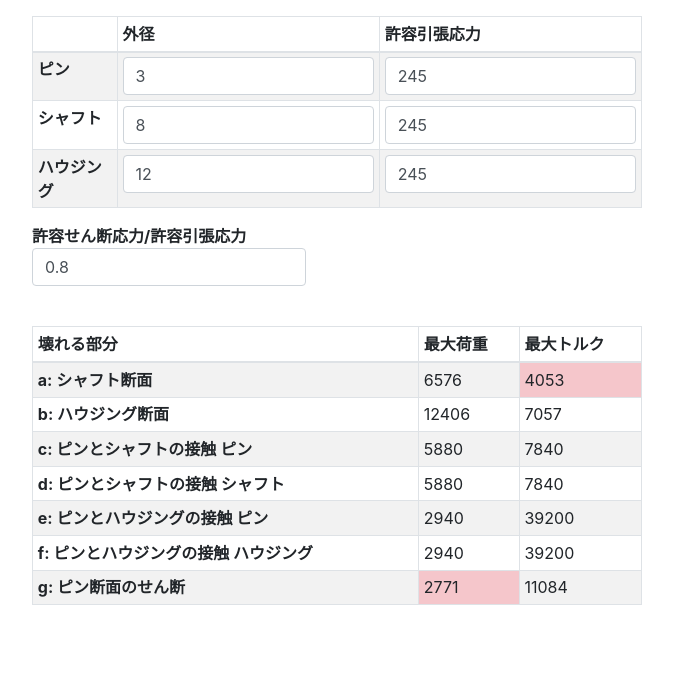
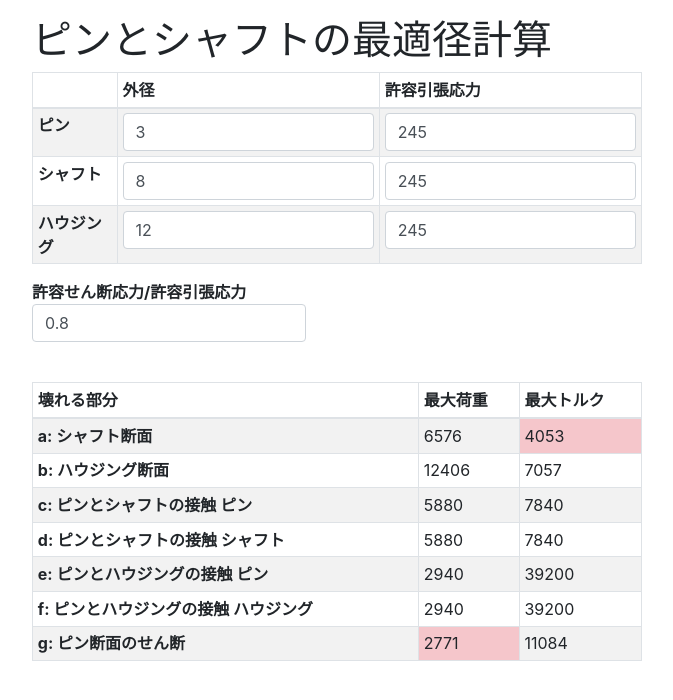
Before and after one commit to mshackers/pin-shaft-diameter-optimizer, a Vue app: page / in a window 1280 px wide. Shown: the top 700 px of the page, without its empty margins (303-976 px from the left). Built offline with nearby package versions, Linux system fonts and the light colour scheme.

Commit message:
タイトル追加

```diff
--- a/public/index.html
+++ b/public/index.html
@@ -7,7 +7,7 @@
   <meta name="viewport" content="width=device-width,initial-scale=1.0">
   <link rel="stylesheet" href="https://stackpath.bootstrapcdn.com/bootstrap/4.1.3/css/bootstrap.min.css" integrity="sha384-MCw98/SFnGE8fJT3GXwEOngsV7Zt27NXFoaoApmYm81iuXoPkFOJwJ8ERdknLPMO"
     crossorigin="anonymous">
-  <title>Pin Shaft Diameter Optimizer</title>
+  <title>ピンとシャフトの最適径計算</title>
 </head>
 
 <body>
--- a/src/App.vue
+++ b/src/App.vue
@@ -1,5 +1,6 @@
 <template>
   <div id="app" class="container" style="max-width: 640px; margin-top: 1rem;">
+    <h1>ピンとシャフトの最適径計算</h1>
     <div style="margin-bottom: 2rem;">
       <input-table :pin="pin" :shaft="shaft" :housing="housing" @update="onUpdate" />
       <div>
```
